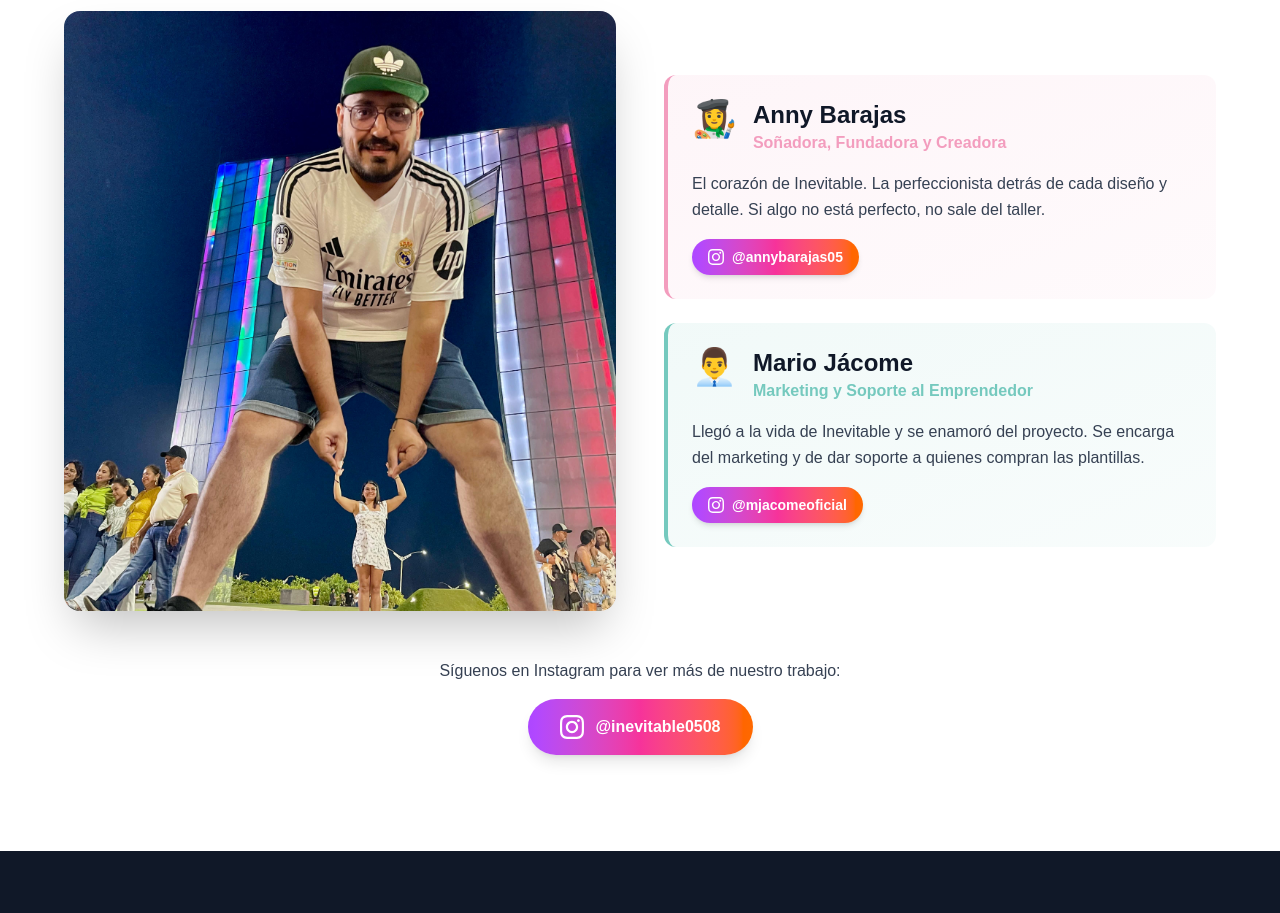
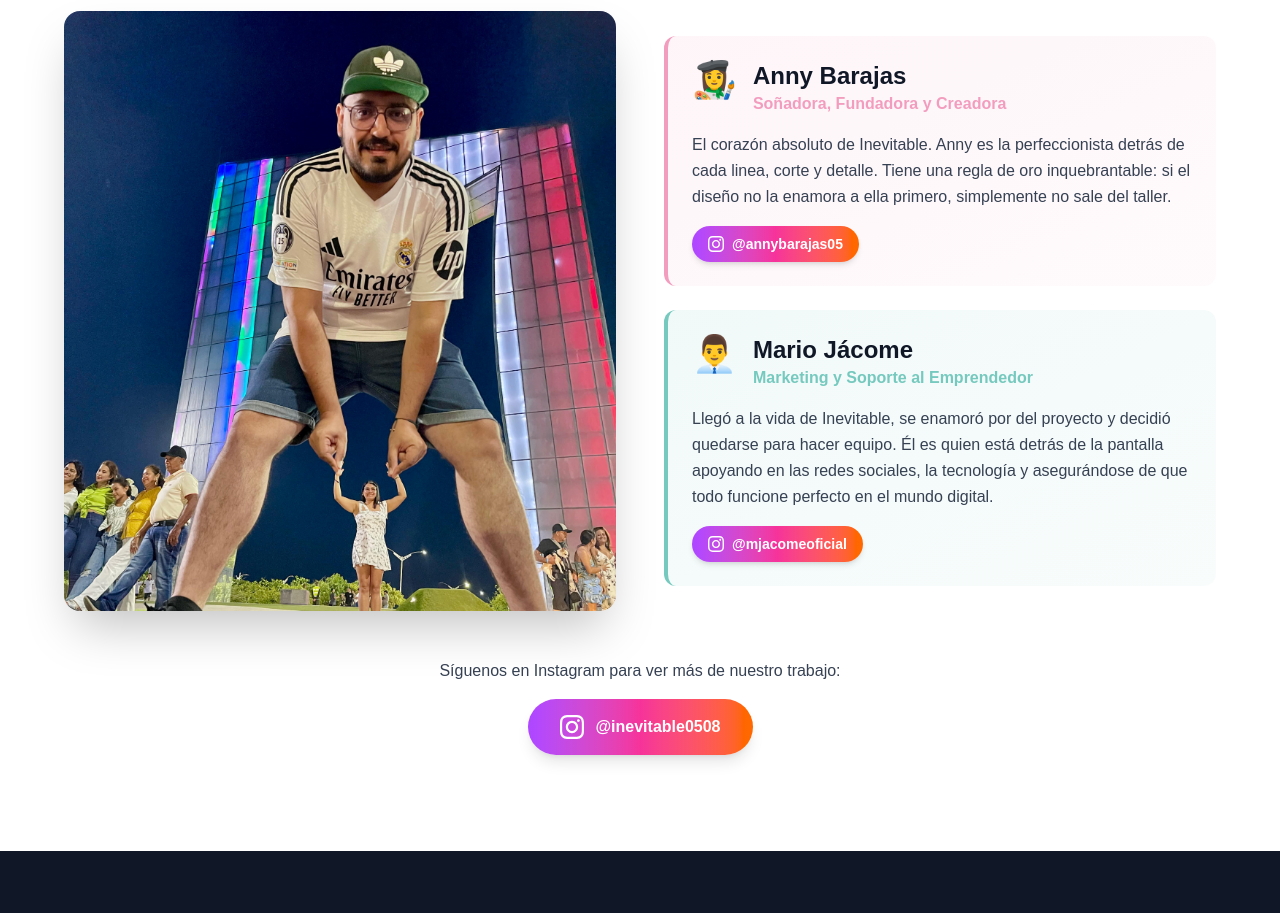
Before and after one commit to mandresjacome/inevitable-landing, a Next.js app: page / in a window 1280 px wide. Shown: the part 5340-6253 px from the top of the page. Built offline with nearby package versions, Linux system fonts and the light colour scheme; no server answers.

Commit message:
content: Actualizar descripciones de Anny y Mario
- Anny: Texto más emocional sobre su perfeccionismo y regla de oro
- Mario: Descripción ampliada sobre su rol digital y redes sociales

```diff
--- a/components/AboutUs.tsx
+++ b/components/AboutUs.tsx
@@ -60,7 +60,7 @@ export default function AboutUs() {
                 </div>
               </div>
               <p className="text-gray-700 leading-relaxed mb-4">
-                El corazón de Inevitable. La perfeccionista detrás de cada diseño y detalle. Si algo no está perfecto, no sale del taller.
+                El corazón absoluto de Inevitable. Anny es la perfeccionista detrás de cada linea, corte y detalle. Tiene una regla de oro inquebrantable: si el diseño no la enamora a ella primero, simplemente no sale del taller.
               </p>
               <a
                 href="https://www.instagram.com/annybarajas05/"
@@ -85,7 +85,7 @@ export default function AboutUs() {
                 </div>
               </div>
               <p className="text-gray-700 leading-relaxed mb-4">
-                Llegó a la vida de Inevitable y se enamoró del proyecto. Se encarga del marketing y de dar soporte a quienes compran las plantillas.
+                Llegó a la vida de Inevitable, se enamoró por del proyecto y decidió quedarse para hacer equipo. Él es quien está detrás de la pantalla apoyando en las redes sociales, la tecnología y asegurándose de que todo funcione perfecto en el mundo digital.
               </p>
               <a
                 href="https://www.instagram.com/mjacomeoficial/"
```
